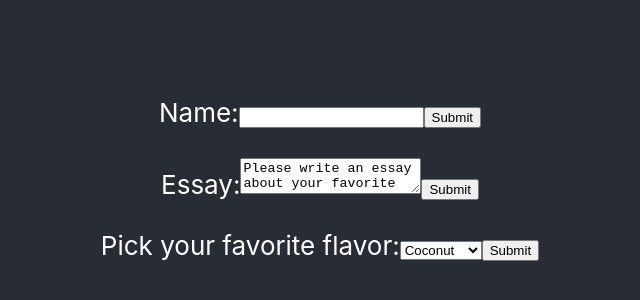
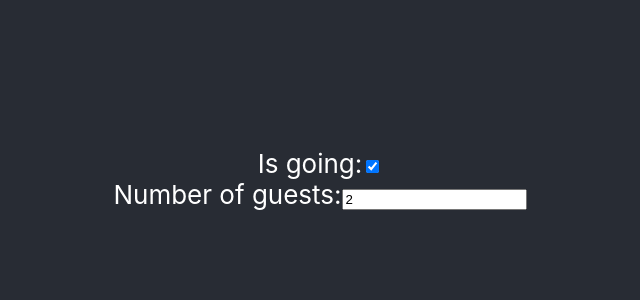
Before and after one commit to eshellster/react-w3resource, a React (Create React App) app: page / in a window 1280 px wide. Shown: the part 206-506 px from the top of the page, without its empty margins (320-960 px from the left). Built offline with nearby package versions, Linux system fonts and the light colour scheme.

Commit message:
다중 입력 처리

```diff
--- a/src/App.js
+++ b/src/App.js
@@ -1,16 +1,12 @@
 import React from "react";
 import "./App.css";
-import EssayForm from "./component/form/EssayForm";
-import FlavorForm from "./component/form/FlavorForm";
-import NameForm from "./component/form/NameForm";
+import Reservation from "./component/form/Reservation";
 
 function App() {
   return (
     <div className="App">
       <header className="App-header">
-        <NameForm />
-        <EssayForm />
-        <FlavorForm />
+        <Reservation />
       </header>
     </div>
   );
--- /dev/null
+++ b/src/component/form/Reservation.js
@@ -0,0 +1,45 @@
+import React from "react";
+
+class Reservation extends React.Component {
+  constructor(props) {
+    super(props);
+    this.state = { isGoing: true, numberOfGuests: 2 };
+    this.handleInputChange = this.handleInputChange.bind(this);
+  }
+
+  handleInputChange(event) {
+    const target = event.target;
+    const value = target.type === "checkbox" ? target.checked : target.value;
+    const name = target.name;
+
+    this.setState({ [name]: value });
+  }
+
+  render() {
+    return (
+      <form>
+        <label>
+          Is going:
+          <input
+            name="isGoing"
+            type="checkbox"
+            checked={this.state.isGoing}
+            onChange={this.handleInputChange}
+          />
+        </label>
+        <br />
+        <label>
+          Number of guests:
+          <input
+            name="numberOfGuests"
+            type="number"
+            value={this.state.numberOfGuests}
+            onChange={this.handleInputChange}
+          />
+        </label>
+      </form>
+    );
+  }
+}
+
+export default Reservation;
```
